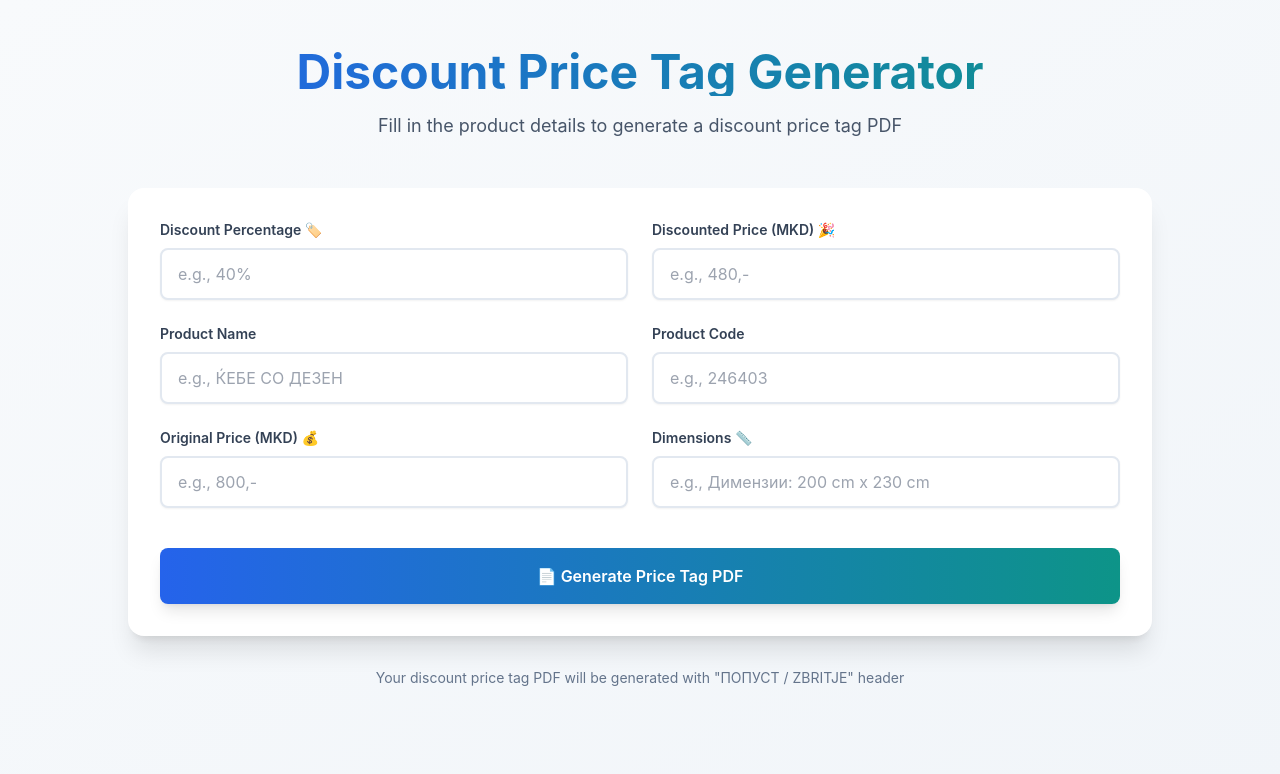
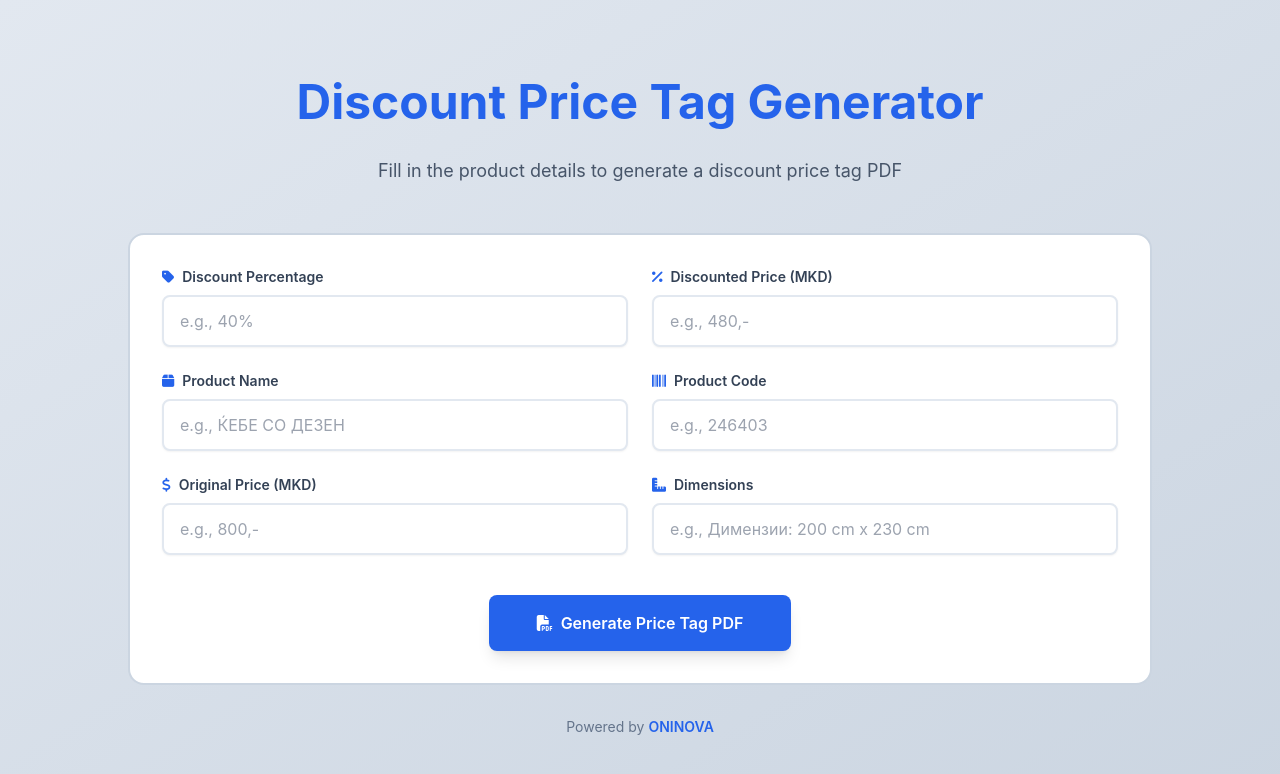
Before and after one commit to ardijancuri/PDF-price-tag-generator, a React (Vite) app: page / in a window 1280 px wide. Shown: the top 774 px of the page. Built offline with nearby package versions, Linux system fonts and the light colour scheme.

Commit message:
Add Font Awesome icons to form labels and update styles for improved UI; adjust background gradient and button styles for consistency.

```diff
--- a/index.html
+++ b/index.html
@@ -4,6 +4,7 @@
     <meta charset="UTF-8" />
     <link rel="icon" type="image/svg+xml" href="/vite.svg" />
     <meta name="viewport" content="width=device-width, initial-scale=1.0" />
+    <link rel="stylesheet" href="https://cdnjs.cloudflare.com/ajax/libs/font-awesome/6.4.0/css/all.min.css" integrity="sha512-iecdLmaskl7CVkqkXNQ/ZH/XLlvWZOJyj7Yy7tcenmpD1ypASozpmT/E0iPtmFIB46ZmdtAc9eNBvH0H/ZpiBw==" crossorigin="anonymous" referrerpolicy="no-referrer" />
     <title>Discount Price Tag Generator</title>
   </head>
   <body>
--- a/src/App.jsx
+++ b/src/App.jsx
@@ -70,11 +70,11 @@ function App() {
     }
 
     return (
-        <div className="min-h-screen py-12 px-4 sm:px-6 lg:px-8">
-            <div className="max-w-5xl mx-auto">
+        <div className="min-h-screen py-12 px-4 sm:px-6 lg:px-8 flex items-center justify-center">
+            <div className="max-w-5xl mx-auto w-full">
                 {/* Header */}
                 <div className="text-center mb-12">
-                    <h1 className="text-5xl font-bold bg-gradient-to-r from-blue-600 to-teal-600 bg-clip-text text-transparent mb-4">
+                    <h1 className="text-5xl font-bold text-blue-600 leading-tight md:leading-relaxed mb-4">
                         Discount Price Tag Generator
                     </h1>
                     <p className="text-slate-600 text-lg">
@@ -91,8 +91,9 @@ function App() {
                             <div className="space-y-6">
                                 {/* Field 1 - Discount Percentage */}
                                 <div className="group">
-                                    <label htmlFor="field1" className="block text-sm font-semibold text-slate-700 mb-2 group-hover:text-blue-600 transition-colors">
-                                        Discount Percentage 🏷️
+                                    <label htmlFor="field1" className="block text-sm font-semibold text-slate-700 mb-2 group-hover:text-blue-600 transition-colors flex items-center gap-2">
+                                        <i className="fas fa-tag text-blue-600"></i>
+                                        Discount Percentage
                                     </label>
                                     <input
                                         type="text"
@@ -107,7 +108,8 @@ function App() {
 
                                 {/* Field 2 - Product Name */}
                                 <div className="group">
-                                    <label htmlFor="field2" className="block text-sm font-semibold text-slate-700 mb-2 group-hover:text-blue-600 transition-colors">
+                                    <label htmlFor="field2" className="block text-sm font-semibold text-slate-700 mb-2 group-hover:text-blue-600 transition-colors flex items-center gap-2">
+                                        <i className="fas fa-box text-blue-600"></i>
                                         Product Name
                                     </label>
                                     <input
@@ -123,8 +125,9 @@ function App() {
 
                                 {/* Field 3 - Original Price */}
                                 <div className="group">
-                                    <label htmlFor="field3" className="block text-sm font-semibold text-slate-700 mb-2 group-hover:text-blue-600 transition-colors">
-                                        Original Price (MKD) 💰
+                                    <label htmlFor="field3" className="block text-sm font-semibold text-slate-700 mb-2 group-hover:text-blue-600 transition-colors flex items-center gap-2">
+                                        <i className="fas fa-dollar-sign text-blue-600"></i>
+                                        Original Price (MKD)
                                     </label>
                                     <input
                                         type="text"
@@ -142,8 +145,9 @@ function App() {
                             <div className="space-y-6">
                                 {/* Field 4 - Discounted Price */}
                                 <div className="group">
-                                    <label htmlFor="field4" className="block text-sm font-semibold text-slate-700 mb-2 group-hover:text-blue-600 transition-colors">
-                                        Discounted Price (MKD) 🎉
+                                    <label htmlFor="field4" className="block text-sm font-semibold text-slate-700 mb-2 group-hover:text-blue-600 transition-colors flex items-center gap-2">
+                                        <i className="fas fa-percent text-blue-600"></i>
+                                        Discounted Price (MKD)
                                     </label>
                                     <input
                                         type="text"
@@ -158,7 +162,8 @@ function App() {
 
                                 {/* Field 5 - Product Code */}
                                 <div className="group">
-                                    <label htmlFor="field5" className="block text-sm font-semibold text-slate-700 mb-2 group-hover:text-blue-600 transition-colors">
+                                    <label htmlFor="field5" className="block text-sm font-semibold text-slate-700 mb-2 group-hover:text-blue-600 transition-colors flex items-center gap-2">
+                                        <i className="fas fa-barcode text-blue-600"></i>
                                         Product Code
                                     </label>
                                     <input
@@ -174,8 +179,9 @@ function App() {
 
                                 {/* Field 6 - Dimensions */}
                                 <div className="group">
-                                    <label htmlFor="field6" className="block text-sm font-semibold text-slate-700 mb-2 group-hover:text-blue-600 transition-colors">
-                                        Dimensions 📏
+                                    <label htmlFor="field6" className="block text-sm font-semibold text-slate-700 mb-2 group-hover:text-blue-600 transition-colors flex items-center gap-2">
+                                        <i className="fas fa-ruler-combined text-blue-600"></i>
+                                        Dimensions
                                     </label>
                                     <input
                                         type="text"
@@ -192,35 +198,41 @@ function App() {
 
                         {/* Error Message */}
                         {error && (
-                            <div className="bg-red-50 border-2 border-red-200 text-red-700 px-4 py-3 rounded-lg animate-pulse">
-                                <p className="font-semibold">Error: {error}</p>
+                            <div className="bg-red-50 border-2 border-red-200 text-red-700 px-4 py-3 rounded-lg animate-pulse text-center">
+                                <p className="font-semibold flex items-center justify-center gap-2">
+                                    <i className="fas fa-exclamation-circle"></i>
+                                    Error: {error}
+                                </p>
                             </div>
                         )}
 
                         {/* Success Message */}
                         {success && (
-                            <div className="bg-green-50 border-2 border-green-200 text-green-700 px-4 py-3 rounded-lg animate-pulse">
-                                <p className="font-semibold">✓ PDF generated successfully!</p>
+                            <div className="bg-green-50 border-2 border-green-200 text-green-700 px-4 py-3 rounded-lg animate-pulse text-center">
+                                <p className="font-semibold flex items-center justify-center gap-2">
+                                    <i className="fas fa-check-circle"></i>
+                                    PDF generated successfully!
+                                </p>
                             </div>
                         )}
 
                         {/* Submit Button */}
-                        <div className="pt-4">
+                        <div className="pt-4 flex justify-center">
                             <button
                                 type="submit"
                                 disabled={isLoading}
-                                className="btn-primary w-full"
+                                className="btn-primary w-full md:w-auto px-12"
                             >
                                 {isLoading ? (
-                                    <span className="flex items-center justify-center">
-                                        <svg className="animate-spin -ml-1 mr-3 h-5 w-5 text-white" xmlns="http://www.w3.org/2000/svg" fill="none" viewBox="0 0 24 24">
-                                            <circle className="opacity-25" cx="12" cy="12" r="10" stroke="currentColor" strokeWidth="4"></circle>
-                                            <path className="opacity-75" fill="currentColor" d="M4 12a8 8 0 018-8V0C5.373 0 0 5.373 0 12h4zm2 5.291A7.962 7.962 0 014 12H0c0 3.042 1.135 5.824 3 7.938l3-2.647z"></path>
-                                        </svg>
+                                    <span className="flex items-center justify-center gap-3">
+                                        <i className="fas fa-spinner fa-spin"></i>
                                         Generating PDF...
                                     </span>
                                 ) : (
-                                    '📄 Generate Price Tag PDF'
+                                    <span className="flex items-center justify-center gap-2">
+                                        <i className="fas fa-file-pdf"></i>
+                                        Generate Price Tag PDF
+                                    </span>
                                 )}
                             </button>
                         </div>
@@ -229,7 +241,17 @@ function App() {
 
                 {/* Footer Info */}
                 <div className="mt-8 text-center text-sm text-slate-500">
-                    <p>Your discount price tag PDF will be generated with "ПОПУСТ / ZBRITJE" header</p>
+                    <p>
+                        Powered by{' '}
+                        <a
+                            href="https://oninova.net"
+                            target="_blank"
+                            rel="noopener noreferrer"
+                            className="text-blue-600 hover:text-blue-700 font-semibold transition-colors"
+                        >
+                            ONINOVA
+                        </a>
+                    </p>
                 </div>
             </div>
         </div>
--- a/src/index.css
+++ b/src/index.css
@@ -11,7 +11,7 @@
   }
 
   body {
-    @apply bg-gradient-to-br from-slate-50 to-slate-100 min-h-screen;
+    @apply bg-gradient-to-br from-slate-200 to-slate-300 min-h-screen;
     font-family: 'Inter', -apple-system, BlinkMacSystemFont, 'Segoe UI', sans-serif;
   }
 }
@@ -25,14 +25,14 @@
   }
 
   .btn-primary {
-    @apply px-8 py-4 bg-gradient-to-r from-blue-600 to-teal-600
+    @apply px-8 py-4 bg-blue-600
            text-white font-semibold rounded-lg shadow-lg
-           hover:shadow-xl hover:scale-105
+           hover:bg-blue-700 hover:shadow-xl hover:scale-105
            active:scale-95 transition-all duration-200
            disabled:opacity-50 disabled:cursor-not-allowed disabled:hover:scale-100;
   }
 
   .card {
-    @apply bg-white rounded-2xl shadow-xl p-8 backdrop-blur-sm;
+    @apply bg-white rounded-2xl border-2 border-slate-300 p-8 backdrop-blur-sm;
   }
 }
```
